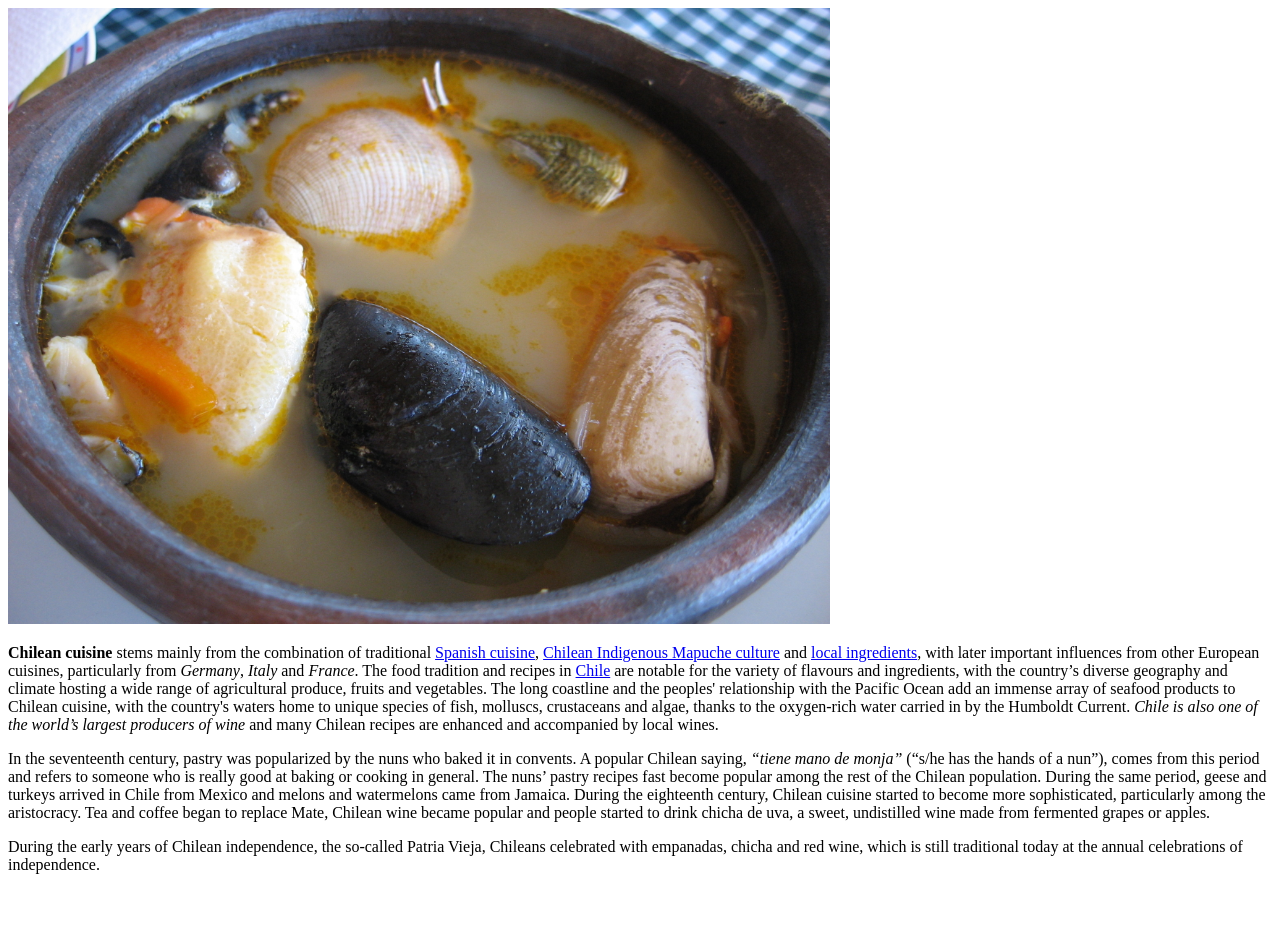
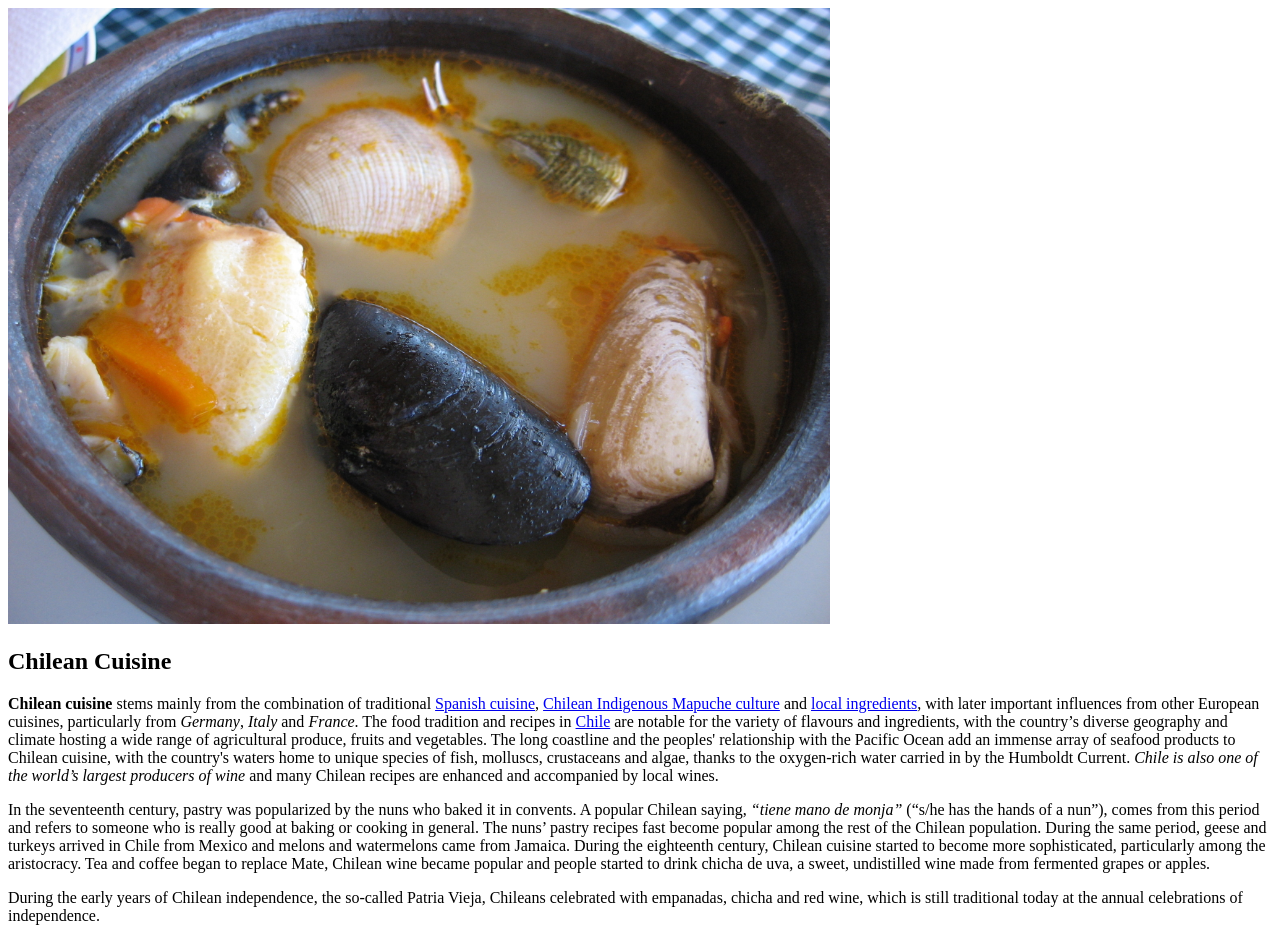
Before and after one commit to fabiborquez/Chilean-Cousine, a plain HTML site: page index.html in a window 1280 px wide. Before the commit the page ends 890 px from the top, so only its background shows below. Drawn offline with Linux system fonts and the light colour scheme.

Commit message:
Update index.html

```diff
--- a/index.html
+++ b/index.html
@@ -6,6 +6,7 @@
 	</head>
 	<body>
 		<img src="images/paila_marina.jpg" width="65%" height="65%" alt="Chilean Empanada"/> <!--Author: By Astroguato - Own work, Public Domain, https://commons.wikimedia.org/w/index.php?curid=3412593-->
+		<h2>Chilean Cuisine</h2>
 		<p> <strong>Chilean cuisine</strong> stems mainly from the combination of traditional <a href="https://en.wikipedia.org/wiki/Spanish_cuisine">Spanish cuisine</a>, <a href="https://en.wikipedia.org/wiki/Indigenous_peoples_in_Chile">Chilean Indigenous Mapuche culture</a> and <a href="https://en.wikipedia.org/wiki/List_of_Chilean_ingredients">local ingredients</a>, with later important influences from other European cuisines, particularly from <i>Germany</i>, <i>Italy</i> and <i>France</i>. The food tradition and recipes in <a href="https://en.wikipedia.org/wiki/Chile">Chile</a> are notable for the variety of flavours and ingredients, with the country’s diverse geography and climate hosting a wide range of agricultural produce, fruits and vegetables. The long coastline and the peoples' relationship with the Pacific Ocean add an immense array of seafood products to Chilean cuisine, with the country's waters home to unique species of fish, molluscs, crustaceans and algae, thanks to the oxygen-rich water carried in by the Humboldt Current. <em>Chile is also one of the world’s largest producers of wine</em> and many Chilean recipes are enhanced and accompanied by local wines.</p>
 		<p>In the seventeenth century, pastry was popularized by the nuns who baked it in convents. A popular Chilean saying, <i>“tiene mano de monja”</i> (“s/he has the hands of a nun”), comes from this period and refers to someone who is really good at baking or cooking in general. The nuns’ pastry recipes fast become popular among the rest of the Chilean population. During the same period, geese and turkeys arrived in Chile from Mexico and melons and watermelons came from Jamaica. During the eighteenth century, Chilean cuisine started to become more sophisticated, particularly among the aristocracy. Tea and coffee began to replace Mate, Chilean wine became popular and people started to drink chicha de uva, a sweet, undistilled wine made from fermented grapes or apples.</p>
 		<p>During the early years of Chilean independence, the so-called Patria Vieja, Chileans celebrated with empanadas, chicha and red wine, which is still traditional today at the annual celebrations of independence.</p>
```
